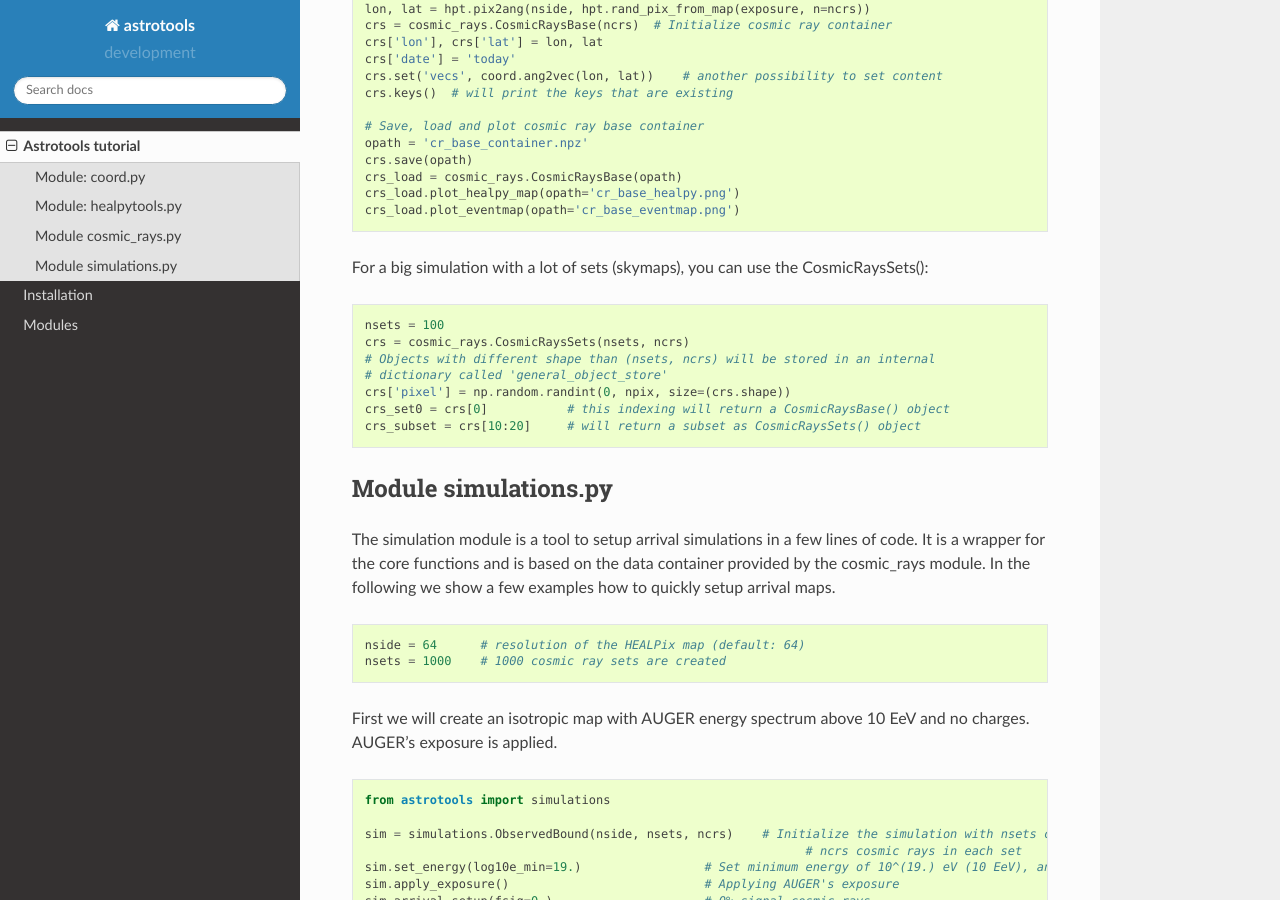
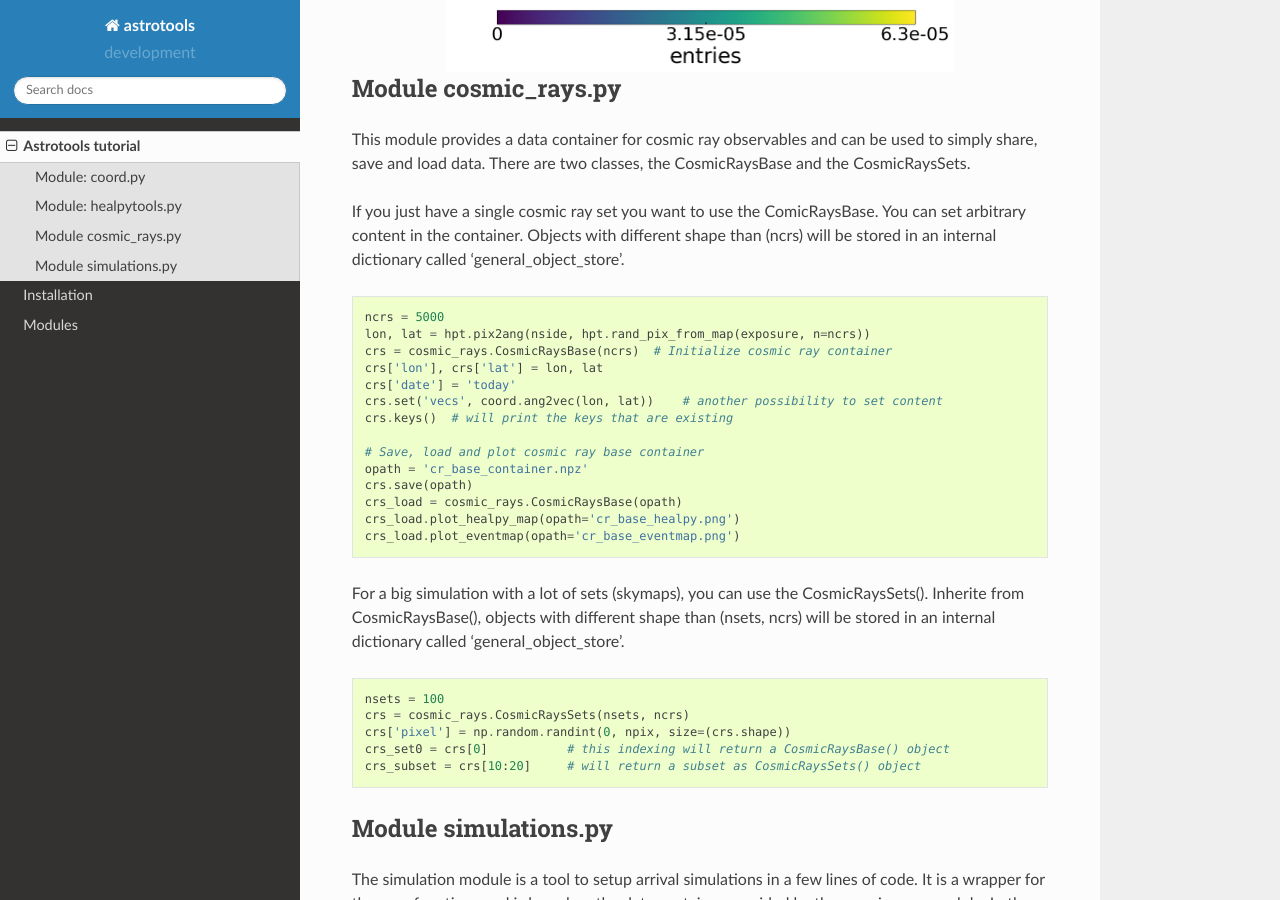
Before and after one commit to MRCWirtz/astrotools, a Sphinx documentation site: the page built from doc/source/tutorial.rst, in a window 1280 px wide and 900 px high, scrolled down 3181 px. Built offline with Sphinx 7.4.7 and the Read the Docs theme 2.0.0, drawn with Linux system fonts in a browser that asks for light colours.

Commit message:
[docu] Include image in documentation.

```diff
--- a/doc/source/tutorial.rst
+++ b/doc/source/tutorial.rst
@@ -101,6 +101,10 @@ a0 = -35.25 (Pierre Auger Observatory) and maximum zenith angle of 60 degree
   exposure = hpt.exposure_pdf(nside, a0=-35.25, zmax=60)
   skymap.heatmap(exposure, opath='exposure.png')
 
+.. image:: img/exposure.png
+  :scale: 50 %
+  :align: center
+
 Module cosmic_rays.py
 =====================
 
@@ -129,14 +133,14 @@ will be stored in an internal dictionary called 'general_object_store'.
   crs_load.plot_healpy_map(opath='cr_base_healpy.png')
   crs_load.plot_eventmap(opath='cr_base_eventmap.png')
 
-For a big simulation with a lot of sets (skymaps), you can use the CosmicRaysSets():
+For a big simulation with a lot of sets (skymaps), you can use the CosmicRaysSets().
+Inherite from CosmicRaysBase(), objects with different shape than (nsets, ncrs)
+will be stored in an internal dictionary called 'general_object_store'.
 
 .. code-block:: python
 
   nsets = 100
   crs = cosmic_rays.CosmicRaysSets(nsets, ncrs)
-  # Objects with different shape than (nsets, ncrs) will be stored in an internal
-  # dictionary called 'general_object_store'
   crs['pixel'] = np.random.randint(0, npix, size=(crs.shape))
   crs_set0 = crs[0]           # this indexing will return a CosmicRaysBase() object
   crs_subset = crs[10:20]     # will return a subset as CosmicRaysSets() object
@@ -148,7 +152,6 @@ The simulation module is a tool to setup arrival simulations in a few lines of
 code. It is a wrapper for the core functions and is based on the data container
 provided by the cosmic_rays module. In the following we show a few examples how
 to quickly setup arrival maps.
-
 
 .. code-block:: python
 
```
Also changed, not shown: doc/source/img/exposure.png (added).
